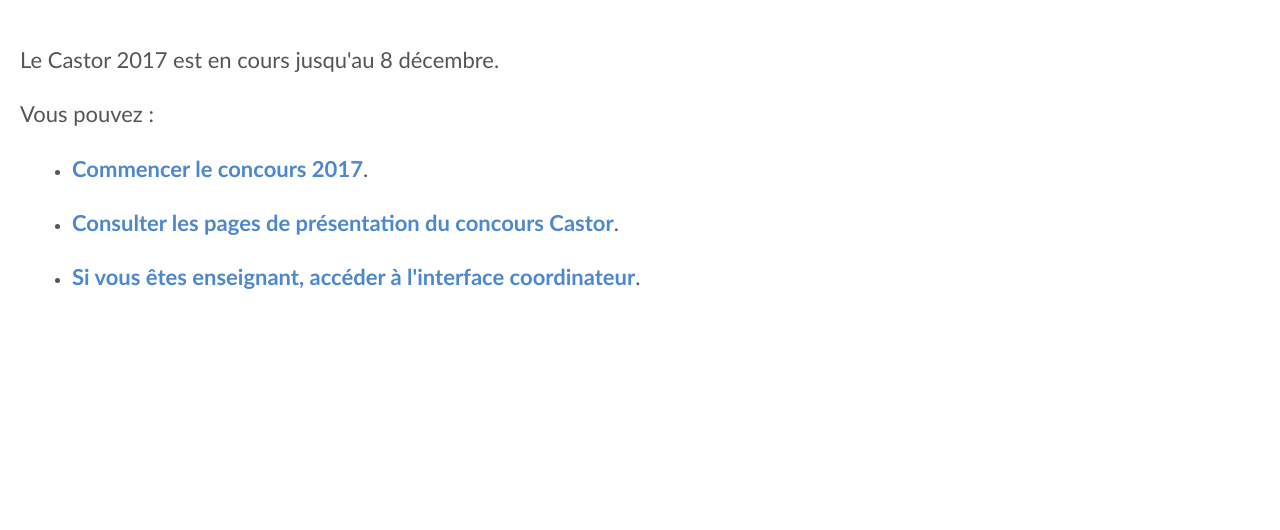
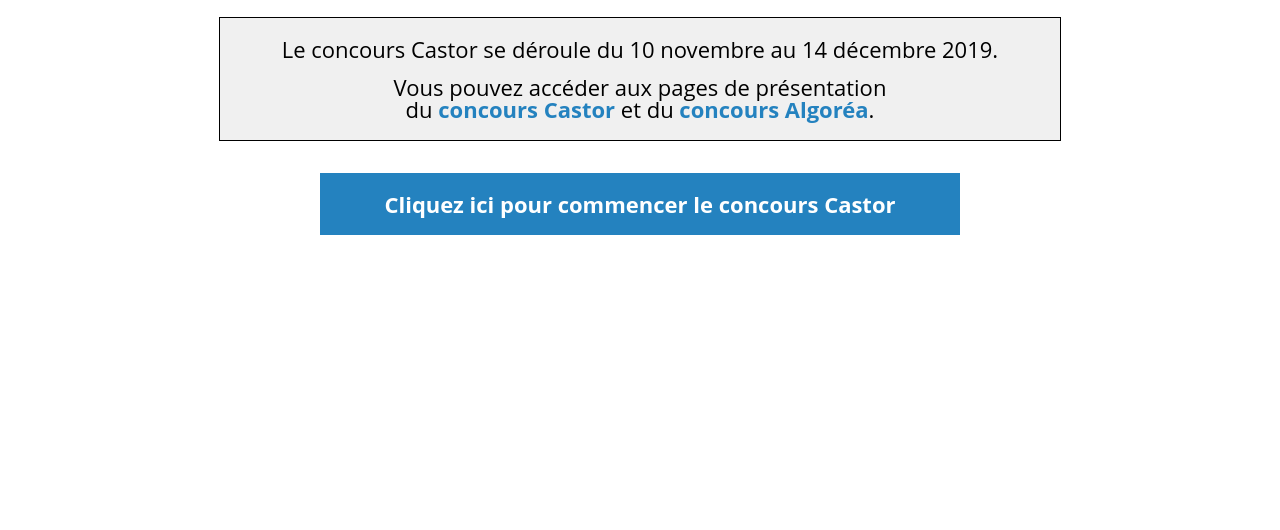
Before and after one commit to France-ioi/castor-informatique.fr, a PHP site: page /index_contest.php in a window 1280 px wide. Shown: the part 125-655 px from the top of the page. Run offline with PHP 8.4, Linux system fonts and the light colour scheme.

Commit message:
update contest temporary page

```diff
--- a/index_contest.php
+++ b/index_contest.php
@@ -14,34 +14,38 @@
 </head>
 <body style="margin: 20px">
    <?php page_header("");?>
-   <div>
-   <br/>
-   <br/>
-	<p>
-	Le Castor 2017 est en cours jusqu'au 8 décembre.
-	</p>
-   <br/>
-   <br/>
-	<p>
-	Vous pouvez :
-	</p>
-   <br/>
-   <br/>
-   <ul>
-	<li><p>
-	<a href="http://concours.castor-informatique.fr">Commencer le concours 2017</a>.
-	</p>
-   <br/>
-   <br/>
-	<li><p>
-	<a href="http://castor-informatique.fr/home.php">Consulter les pages de présentation du concours Castor</a>.
-	</p>
-   <br/>
-   <br/>
-	<li><p>
-	<a href="http://coordinateur.castor-informatique.fr">Si vous êtes enseignant, accéder à l'interface coordinateur</a>.
-	</p>
-   </ul>
+<script>
+if(window.location.protocol != 'https:') {
+  try {
+    var xhr = new XMLHttpRequest();
+    xhr.onload = function() {
+      if (window.location.hostname != '127.0.0.1') {
+         window.location.href = 'https:' + window.location.href.substring(window.location.protocol.length);
+      }
+    }
+    xhr.open('GET', 'https://static4.castor-informatique.fr/contestAssets/https_test.txt');
+    xhr.send();
+  } catch(e) {}
+}
+</script>
+<div style="text-align:center">
+   <div style='background-color:#F0F0F0;border:1px solid;padding:20px;width:800px;color:black;font-family:"Open Sans", sans-serif;margin:auto'>
+   <p>
+   Le concours Castor se déroule du 10 novembre au 14 décembre 2019.
+   <!--Le 3e tour du concours Algoréa 2019 est en cours.-->
+   </p><br/>
+   <p>
+   Vous pouvez accéder aux pages de présentation<br/>
+   du <a href="http://castor-informatique.fr/home.php" style='color:#2482bf;font-weight:bold'>concours Castor</a> et du
+   <a href="http://www.algorea.org" style='color:#2482bf;font-weight:bold'>concours Algoréa</a>.
+   </p>
    </div>
+   <br/><br/>
+   <div style='background-color:#2482bf;color:white;padding:20px;font-size:20px;font-family:"Open Sans", sans-serif;width:600px;margin:auto'>
+   <p>
+   <a href="https://concours.castor-informatique.fr" style='color:white;font-weight:bold'>Cliquez ici pour commencer le concours Castor</a>
+   </p>
+   </div>
+</div>
 </body>
 </html>
```
